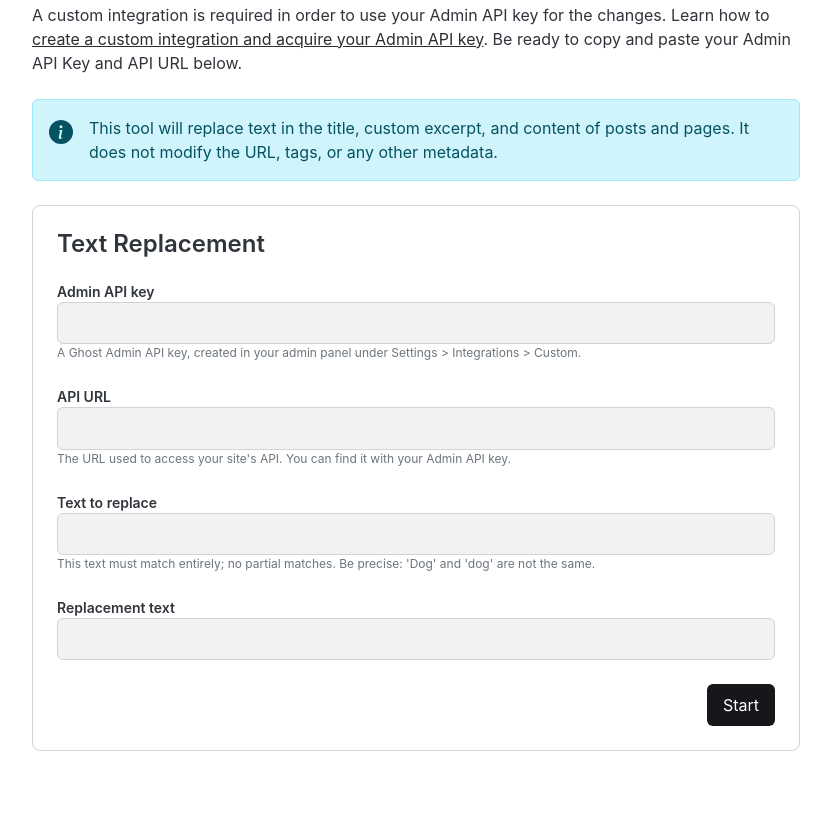
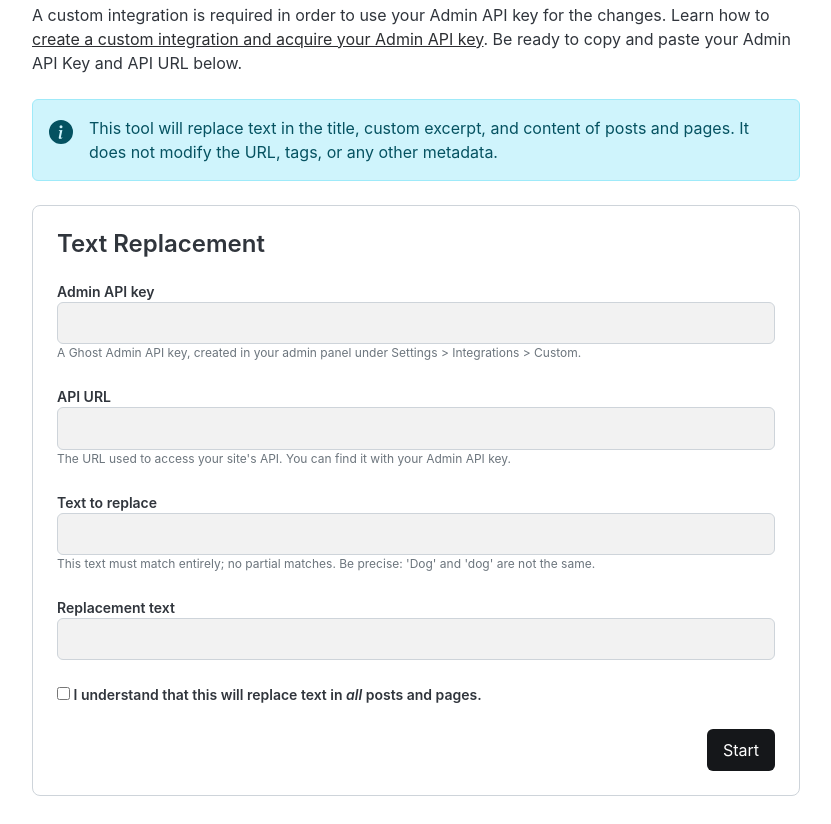
Before and after one commit to ventaur/TextTailor, a website: page frontend/index.html in a window 1280 px wide. Shown: the part 296-1120 px from the top of the page, without its empty margins (224-1055 px from the left). Before the commit the page ends 1075 px from the top, so only its background shows below. Drawn offline with Linux system fonts and the light colour scheme.

Commit message:
Added a confirmation checkbox to prevent accidental restarting

```diff
--- a/frontend/index.html
+++ b/frontend/index.html
@@ -68,6 +68,12 @@
                     <label for="replacementText">Replacement text</label>
                     <input type="text" id="replacementText" name="replacementText" required>
                 </div>
+                <div class="input-group">
+                    <label>
+                        <input type="checkbox" id="confirmReplaceAll" name="confirmReplaceAll" required>
+                        I understand that this will replace text in <em>all</em> posts and pages.
+                    </label>
+                </div>
 
                 <div class="button-group">
                     <button id="btnStart">Start</button>
--- a/frontend/js/main.js
+++ b/frontend/js/main.js
@@ -1,5 +1,6 @@
 const actionContainer = document.querySelector('.action-container');
 const form = document.getElementById('formTextTailor');
+const confirmReplaceAll = document.getElementById('confirmReplaceAll');
 const cancelBtn = document.getElementById('btnCancel');
 const progressSection = document.getElementById('progressSection');
 const backdrop = document.querySelector('.backdrop');
@@ -47,6 +48,9 @@ function trackJob(jobId, progressElement, statusElement) {
 
 
 function hideProgressSection() {
+    // Ensure the confirmation checkbox is unchecked to prevent accidental restarting.
+    confirmReplaceAll.checked = false;
+
     actionContainer.classList.remove('show-progress');
     actionContainer.classList.add('is-sliding-out');
 
```
